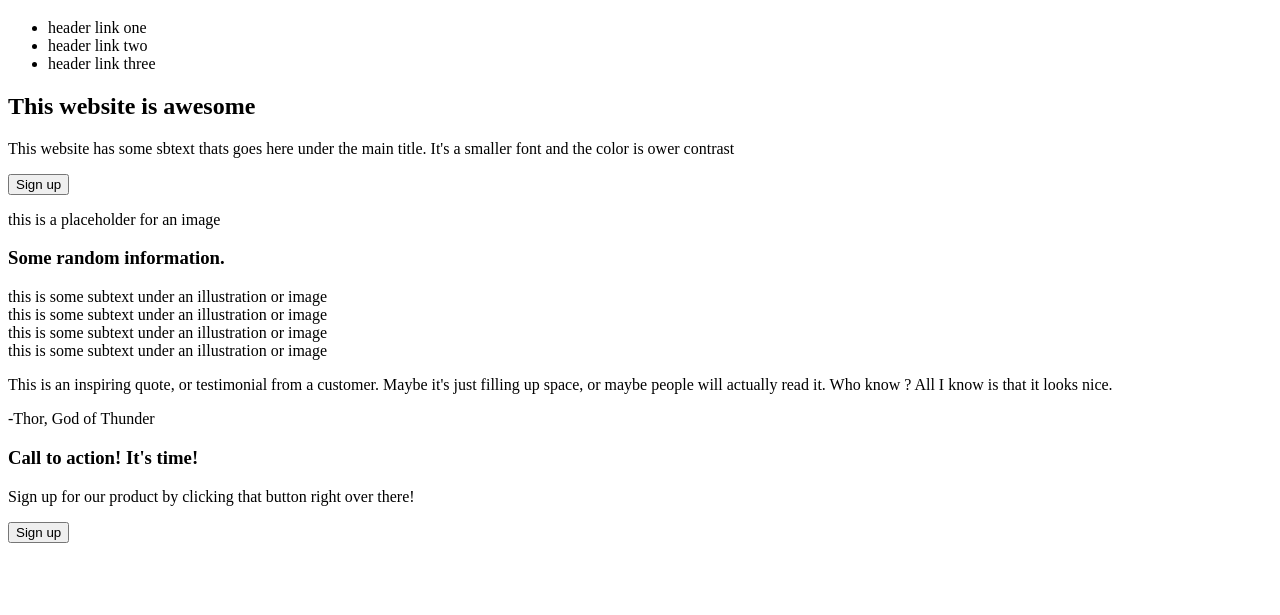
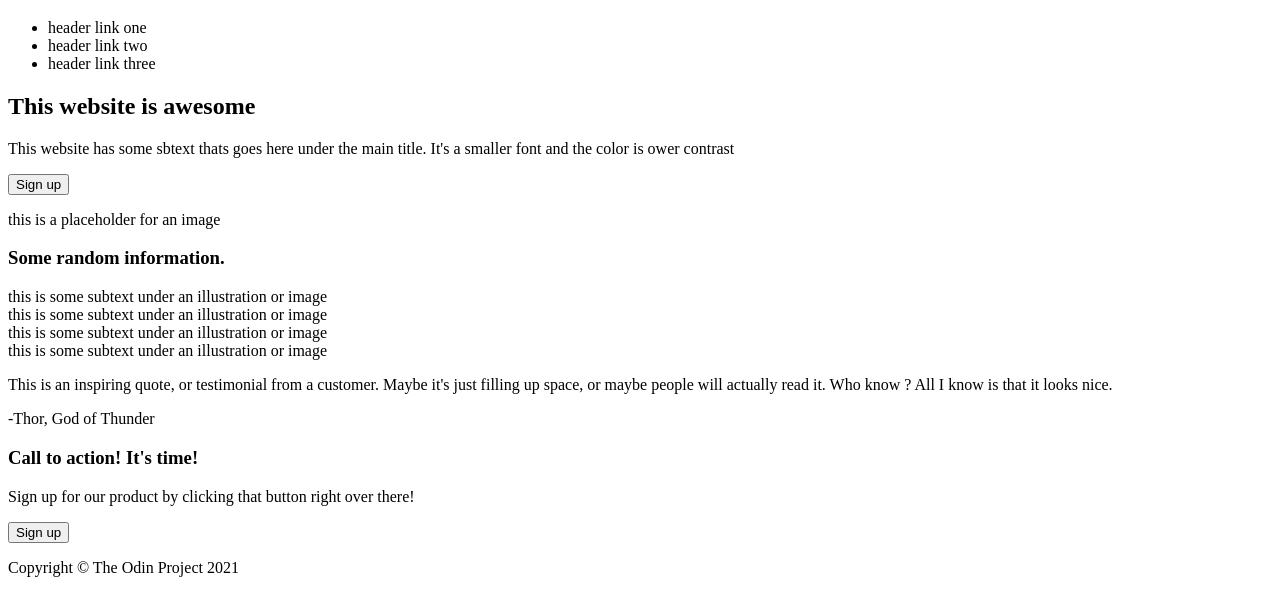
Before and after one commit to BrakTan/Landing-Page, a plain HTML site: page index.html in a window 1280 px wide. Shown: the part 61-676 px from the top of the page. Drawn offline with Linux system fonts and the light colour scheme.

Commit message:
Create footer

```diff
--- a/index.html
+++ b/index.html
@@ -49,9 +49,11 @@
             <h3>Call to action! It's time!</h3>
             <p class="subtext">Sign up for our product by clicking that button right over there!</p>
         </div>
-
         <button class="signup">Sign up</button>
     </div>
+    <footer>
+        <p>Copyright © The Odin Project 2021</p>
+    </footer>
 
 </body>
 </html>
```
